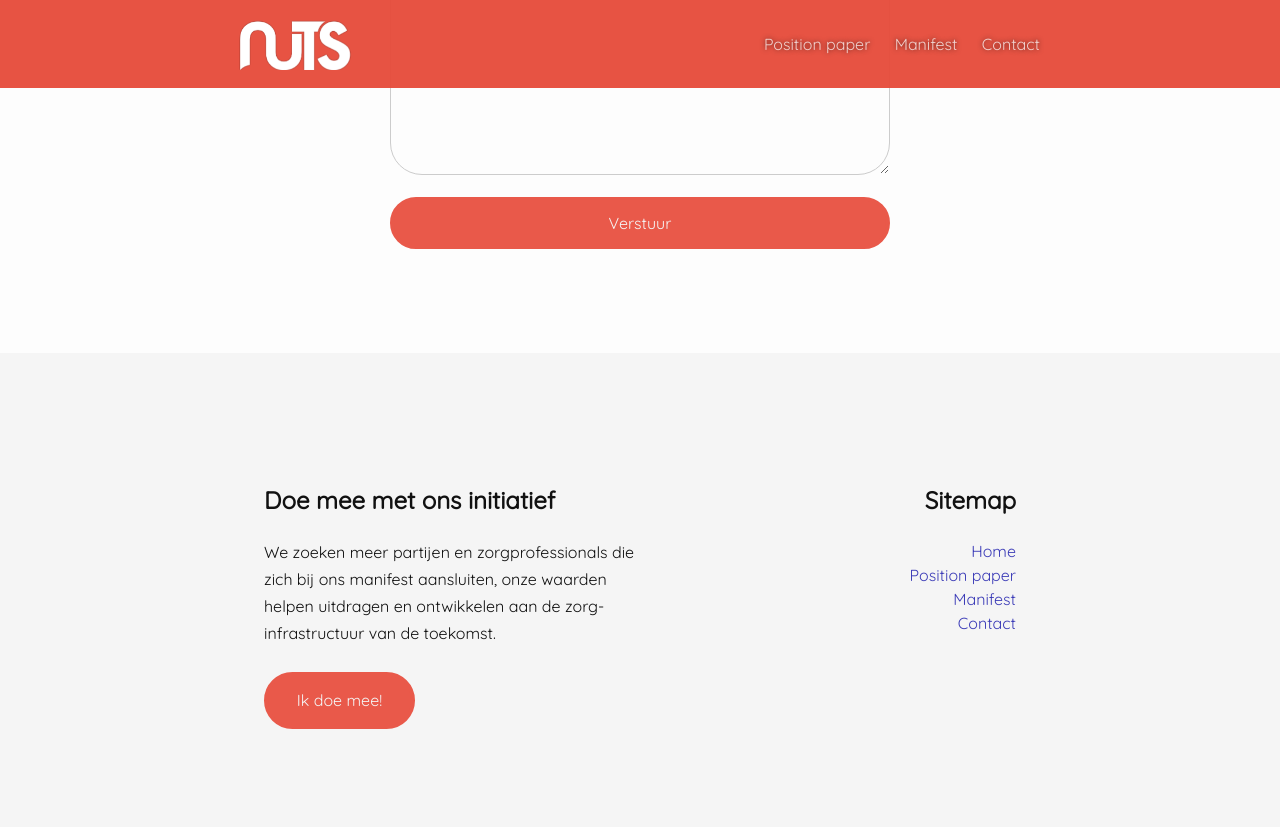
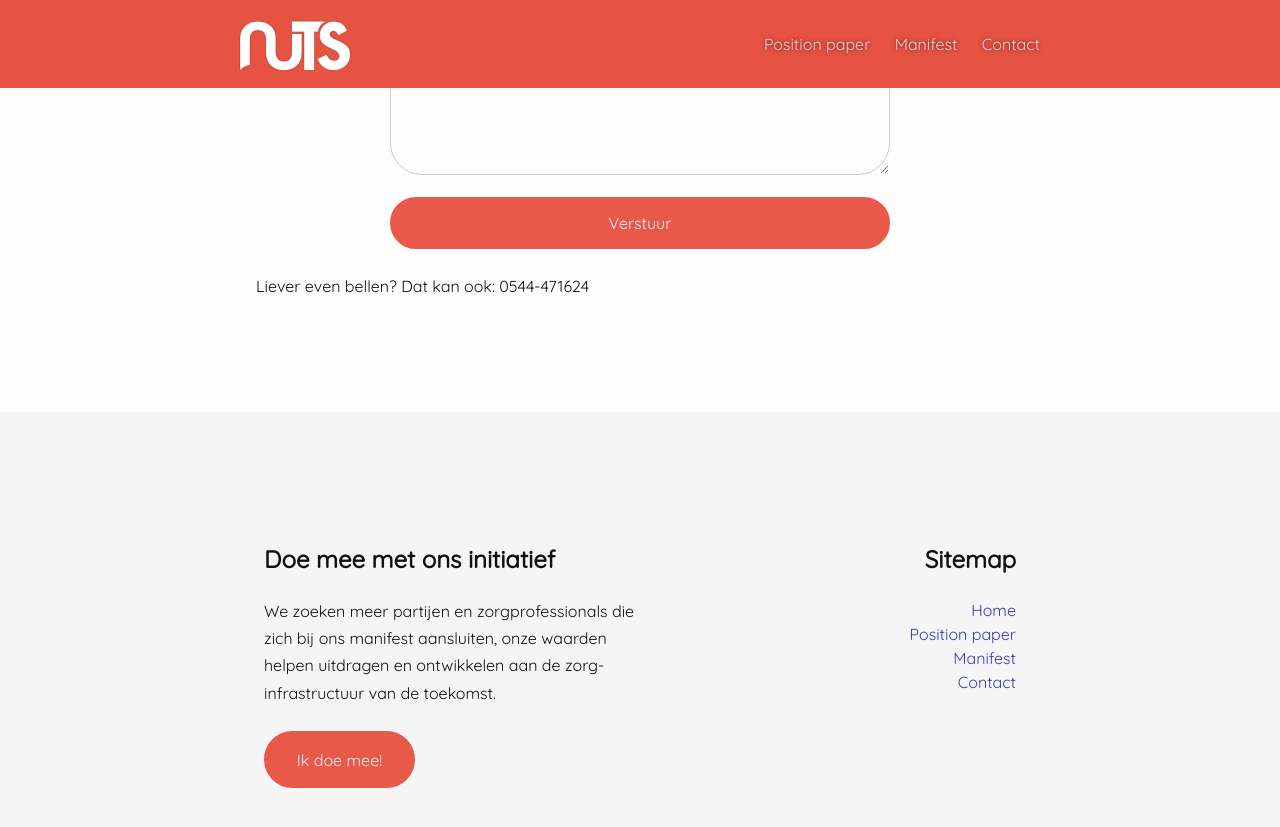
Before and after one commit to nuts-foundation/nuts-webpresence, a Jekyll site: the page built from contact.md, in a window 1280 px wide and 900 px high, scrolled down 891 px. Shown: the top 827 px of the window. Built offline with Jekyll 4.4.1, drawn with Linux system fonts in a browser that asks for light colours.

Commit message:
Update contact.md
telefoonnummer toevoegen aan contactpagina

```diff
--- a/contact.md
+++ b/contact.md
@@ -10,3 +10,5 @@ header_image: contact
 Wil je meedoen met ons initiatief of heb je vragen na het lezen van deze website? Neem dan contact met ons op via dit formulier:
 
 {% include signup.html -%}
+
+Liever even bellen? Dat kan ook: 0544-471624
```
